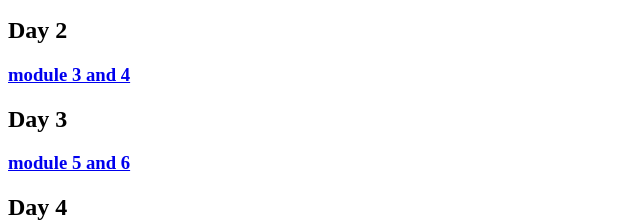
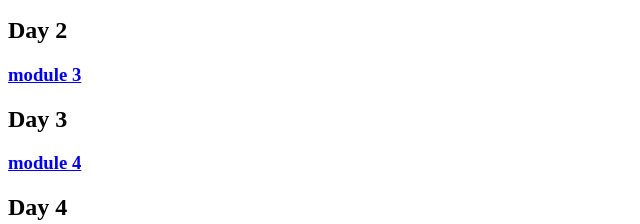
Before and after one commit to Joy-tii/Html-basic-, a plain HTML site: page index.html in a window 1280 px wide. Shown: the part 152-376 px from the top of the page, without its empty margins (0-640 px from the left). Drawn offline with Linux system fonts and the light colour scheme.

Commit message:
Add files via upload

```diff
--- a/index.html
+++ b/index.html
@@ -18,12 +18,12 @@
 
 <div>
     <h2>Day 2</h2>
-    <a href="./../htl\project3.html"><h3>module 3 and 4</h3></a>
+    <a href="./../htl\project3.html"><h3>module 3 </h3></a>
 </div>
 
 <div>
     <h2>Day 3</h2>
-    <a href="./../htl\linklist.html"><h3>module 5 and 6</h3></a>
+    <a href="./../htl\linklist.html"><h3>module 4</h3></a>
 </div>
 <div>
     <h2>Day 4</h2>
```
